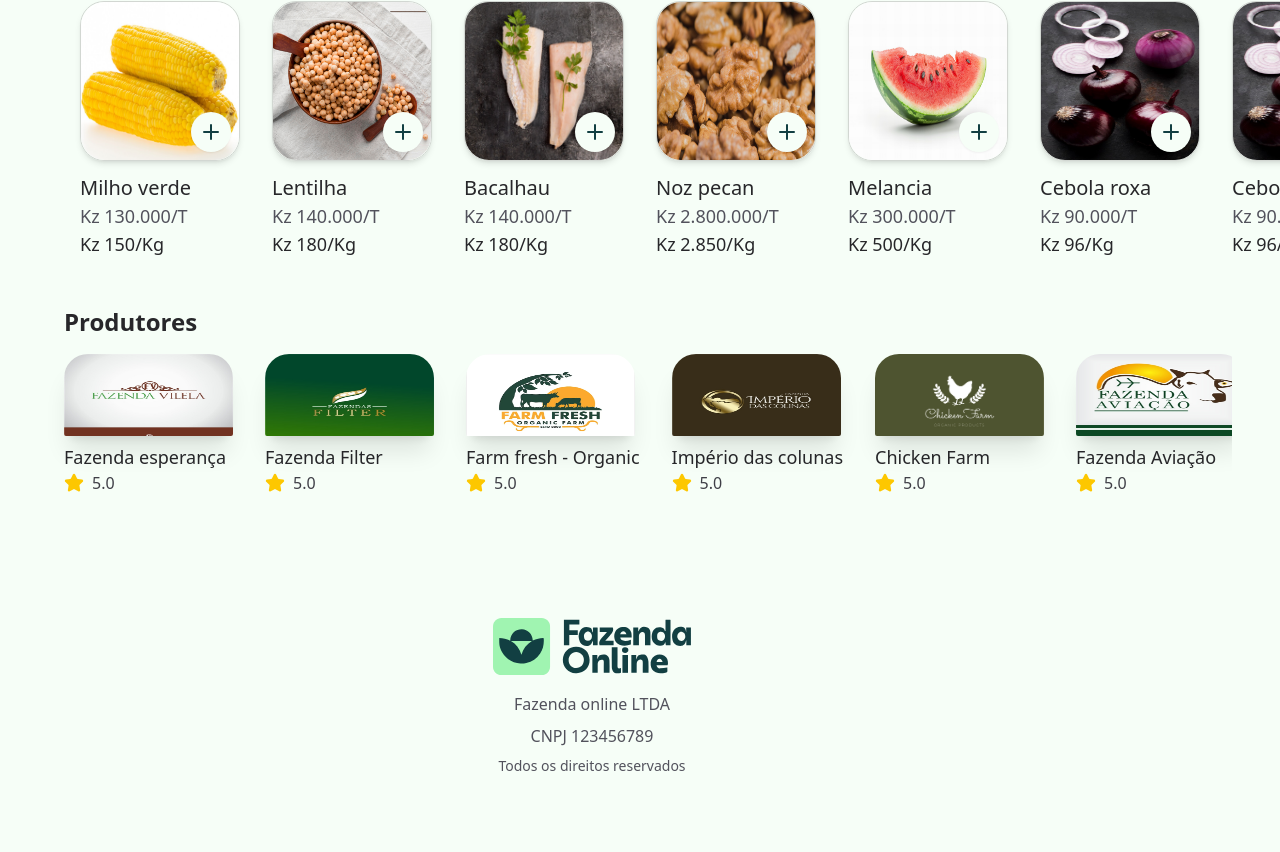
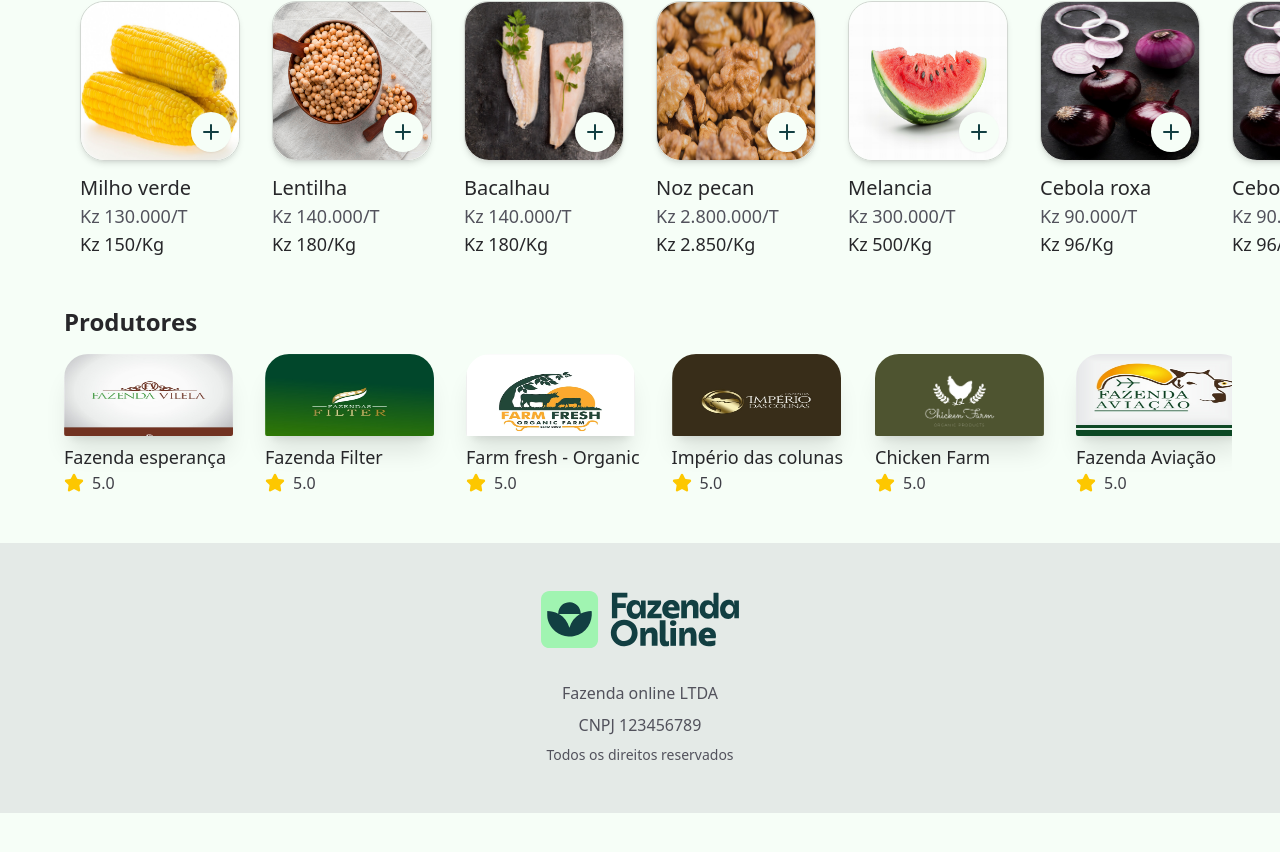
Before and after one commit to hiagoCf19/fazenda-web, a React (Vite) app: page / in a window 1280 px wide. Shown: the part 1277-2129 px from the top of the page. After the commit the page ends 2090 px from the top, so only its background shows below. Built offline with nearby package versions, Linux system fonts and the light colour scheme; no server answers.

Commit message:
footer and header

```diff
--- a/src/web/(home)/_components/footer.component.tsx
+++ b/src/web/(home)/_components/footer.component.tsx
@@ -1,12 +1,14 @@
 export function Footer() {
   return (
     <>
-      <footer className="md:h-[309px] h-[200px] w-full    md:p-12 md:-m-12 p-4 md:mt-12 mt-4 flex justify-center items-center space-y-4 flex-col ">
-        <img src="/full_logo.svg" />
-        <div className="flex flex-col gap-2 text-center text-zinc-600">
-          <p className="">Fazenda online LTDA</p>
-          <p>CNPJ 123456789</p>
-          <span className="text-sm">Todos os direitos reservados</span>
+      <footer className="bg-[#E4EAE7] -m-12 p-12 mt-12">
+        <div className="flex items-center justify-center flex-col gap-8">
+          <img src="/full_logo.svg" />
+          <div className="flex flex-col gap-2 text-center text-zinc-600">
+            <p className="">Fazenda online LTDA</p>
+            <p>CNPJ 123456789</p>
+            <span className="text-sm">Todos os direitos reservados</span>
+          </div>
         </div>
       </footer>
       <div className="md:hidden h-16" />
--- a/src/web/_components/header-authenticated.component.tsx
+++ b/src/web/_components/header-authenticated.component.tsx
@@ -95,12 +95,12 @@ export function HeaderAuthenticaded({ session }: HeaderAuthenticadedProps) {
           <img
             src="/full_logo.svg"
             alt="Fazenda online"
-            className="md:w-[166px] md:h-[48px] w-[166px]"
+            className="md:min-w-[166px] md:h-[48px] w-[166px]"
           />
         </Link>
-
+      </div>
       <div
-          className={`bg-white md:flex items-center space-x-3 rounded-4xl border md:w-[683px] hidden ${
+        className={`bg-white md:flex items-center space-x-3 rounded-4xl border md:flex-1 hidden ${
           error && "border-red-500/50"
         }`}
       >
@@ -128,7 +128,6 @@ export function HeaderAuthenticaded({ session }: HeaderAuthenticadedProps) {
             Pesquisar
           </Button>
         )}
-        </div>
       </div>
 
       {/* Endereço */}
```
Lines whose indentation alone changed are shown as unchanged.
